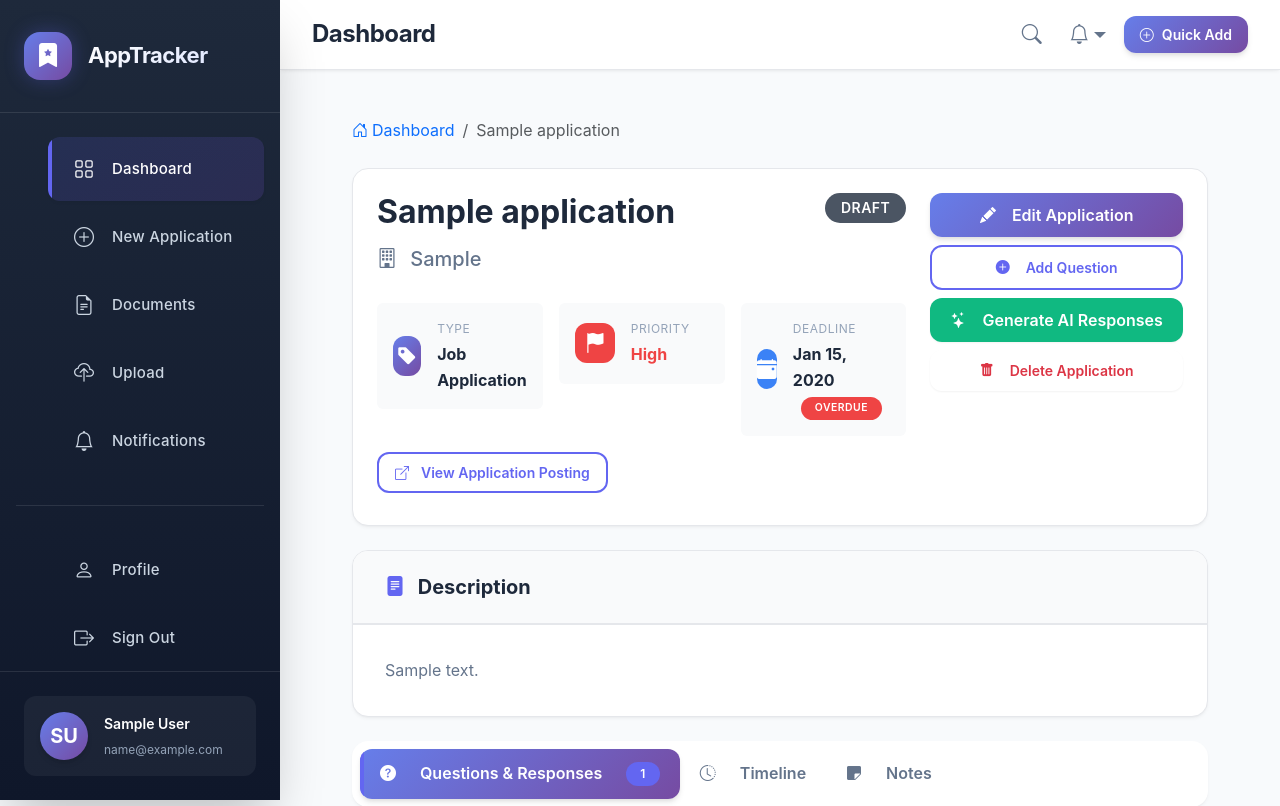
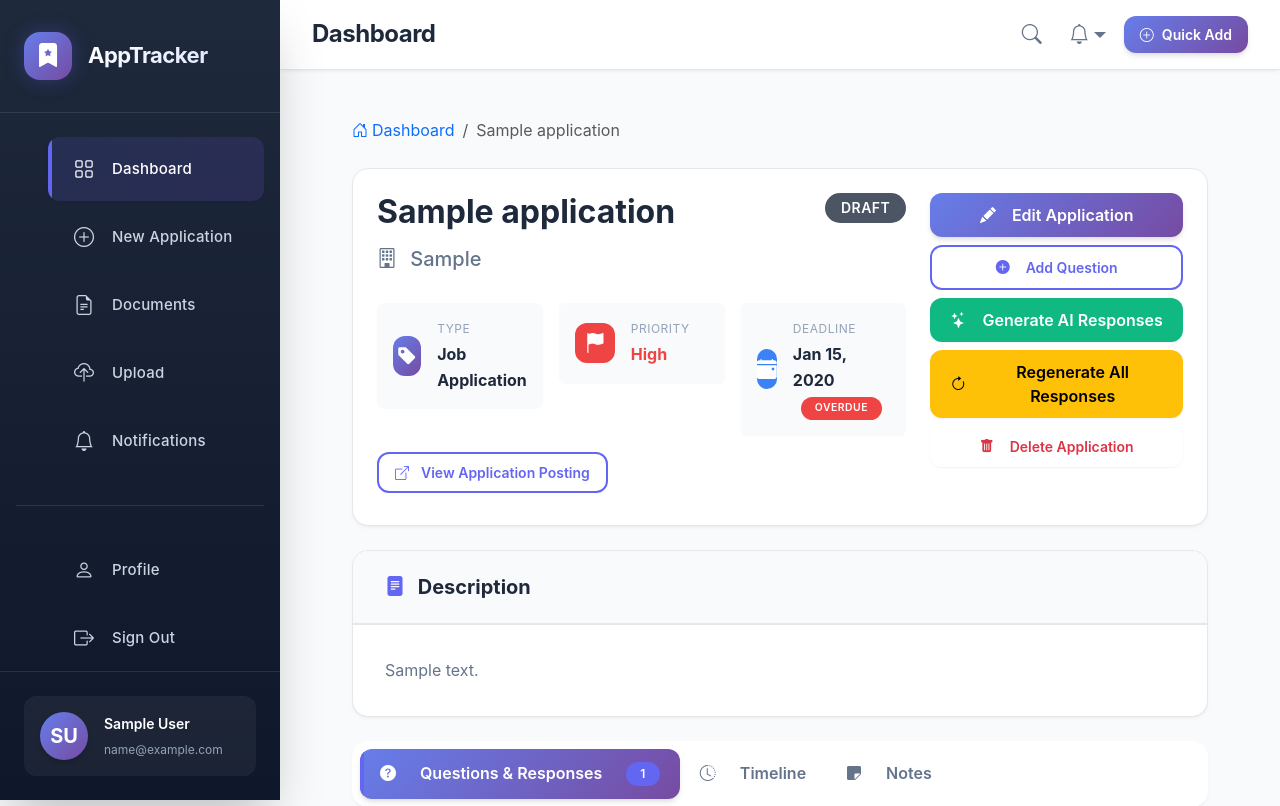
Before and after one commit to NajibOladosu/job_and_scholarship_tracker, a Django app: page /tracker/application/1/ in a window 1280 px wide. Shown: the top 806 px of the page. Run offline with Django 5.2, Linux system fonts and the light colour scheme; a user stored in the database is signed in; tables that the repository leaves empty hold one stand-in row (values such as "Sample post"); data that the repository does not hold is empty; parts of the project's set-up code (start-up, migrations or seed data) failed here and were passed over; some libraries are stand-ins or nearby versions.

Commit message:
Add regenerate feature for AI response generation
- Add regenerate parameter to generate_responses_view
- Support regenerate=true POST parameter to force regeneration
- Add "Regenerate All Responses" button in application detail template
- Include confirmation dialog to prevent accidental regeneration
- Update success messages to differentiate generate vs regenerate

This allows users to regenerate empty/incorrect responses
without manually deleting them first.

```diff
--- a/templates/tracker/application_detail.html
+++ b/templates/tracker/application_detail.html
@@ -122,6 +122,15 @@
                             <button type="submit" class="btn btn-success w-100">
                                 <i class="bi bi-stars me-2"></i>
                                 Generate AI Responses
+                            </button>
+                        </form>
+                        <form method="post" action="{% url 'tracker:generate_responses' application.pk %}" class="m-0">
+                            {% csrf_token %}
+                            <input type="hidden" name="regenerate" value="true">
+                            <button type="submit" class="btn btn-warning w-100"
+                                    onclick="return confirm('This will regenerate ALL responses, replacing existing ones. Continue?');">
+                                <i class="bi bi-arrow-clockwise me-2"></i>
+                                Regenerate All Responses
                             </button>
                         </form>
                         {% endif %}
--- a/tracker/views.py
+++ b/tracker/views.py
@@ -277,6 +277,7 @@ def edit_response_view(request, question_pk):
 def generate_responses_view(request, application_pk):
     """
     Generate AI responses for all questions in application.
+    Supports regeneration via 'regenerate' POST parameter.
     """
     application = get_object_or_404(Application, pk=application_pk, user=request.user)
 
@@ -292,12 +293,22 @@ def generate_responses_view(request, application_pk):
             )
             return redirect('documents:upload')
 
+        # Check if regenerate flag is set
+        regenerate = request.POST.get('regenerate', 'false').lower() == 'true'
+
         # Trigger batch generation task
-        batch_generate_responses_task.delay(application.id)
-        messages.success(
-            request,
-            'Generating responses for all questions! This may take a few moments. Refresh the page to see updates.'
-        )
+        batch_generate_responses_task.delay(application.id, regenerate=regenerate)
+
+        if regenerate:
+            messages.success(
+                request,
+                'Regenerating ALL responses! This may take a few moments. Refresh the page to see updates.'
+            )
+        else:
+            messages.success(
+                request,
+                'Generating responses for all questions! This may take a few moments. Refresh the page to see updates.'
+            )
         return redirect('tracker:application_detail', pk=application.pk)
 
     return redirect('tracker:application_detail', pk=application.pk)
```
